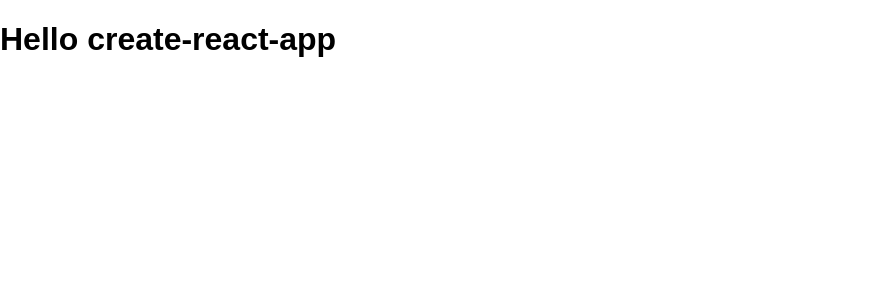
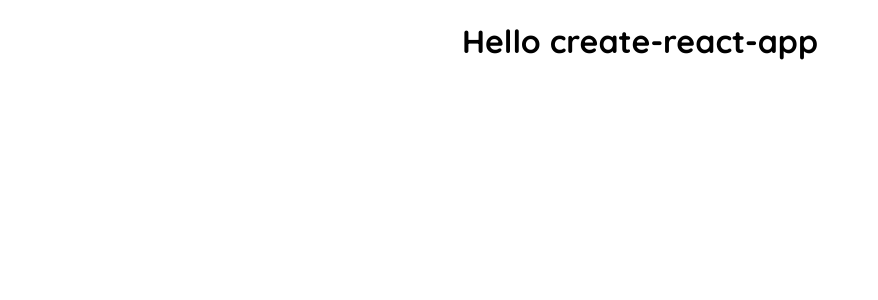
Before and after one commit to antoniwan/antonio-bot, a React (Create React App) app: page / in a window 1280 px wide. Shown: the top 300 px of the page, without its empty margins (0-878 px from the left). Built offline with nearby package versions, Linux system fonts and the light colour scheme.

Commit message:
Add some base project styles

```diff
--- a/src/index.css
+++ b/src/index.css
@@ -1,5 +1,22 @@
+@import url('https://fonts.googleapis.com/css?family=Quicksand:400,700');
+
 body {
   margin: 0;
   padding: 0;
-  font-family: sans-serif;
+  font-family: 'Quicksand', sans-serif;
 }
+
+.container {
+  max-width: 1200px;
+  margin: 0 auto;
+}
+.full_width_column {
+  display: flex;
+  flex-direction: column;
+  width: 100%;
+  align-items: center;
+}
+
+h1 {
+  text-align: center;
+}
```
